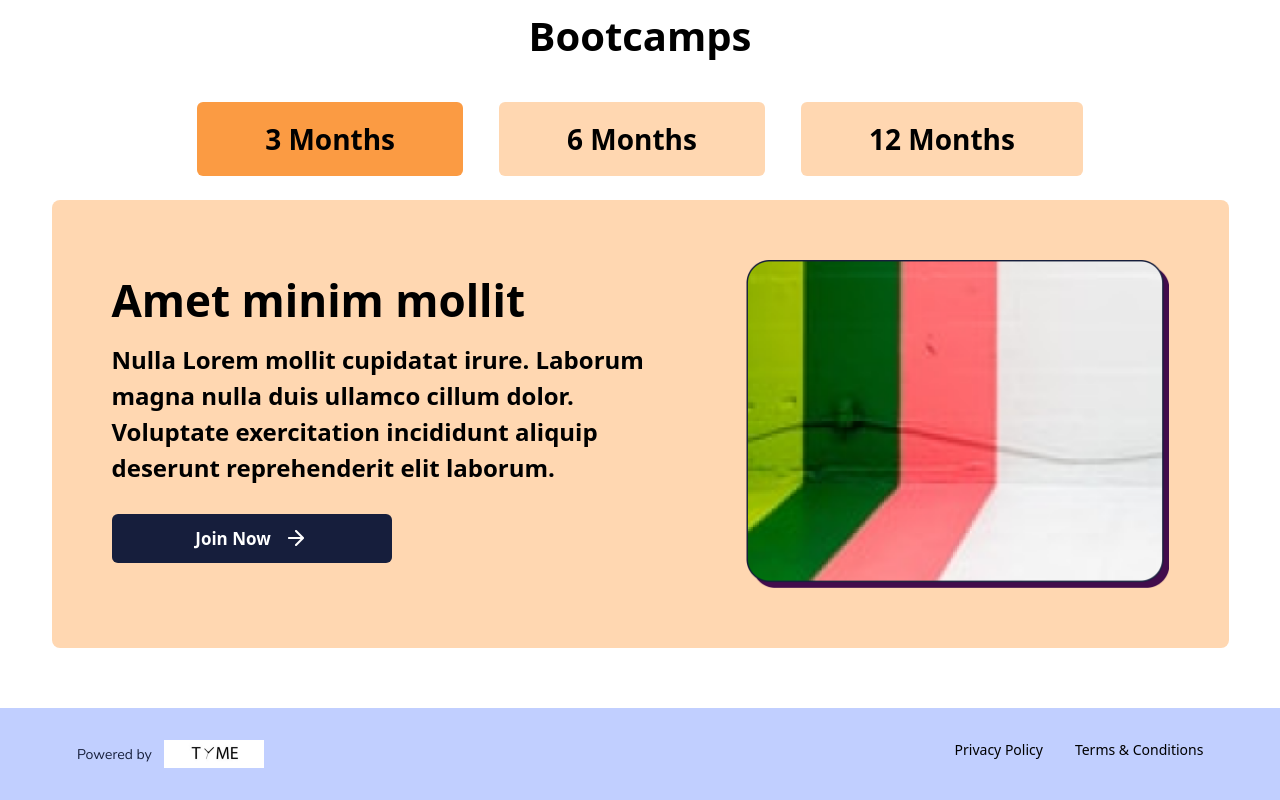
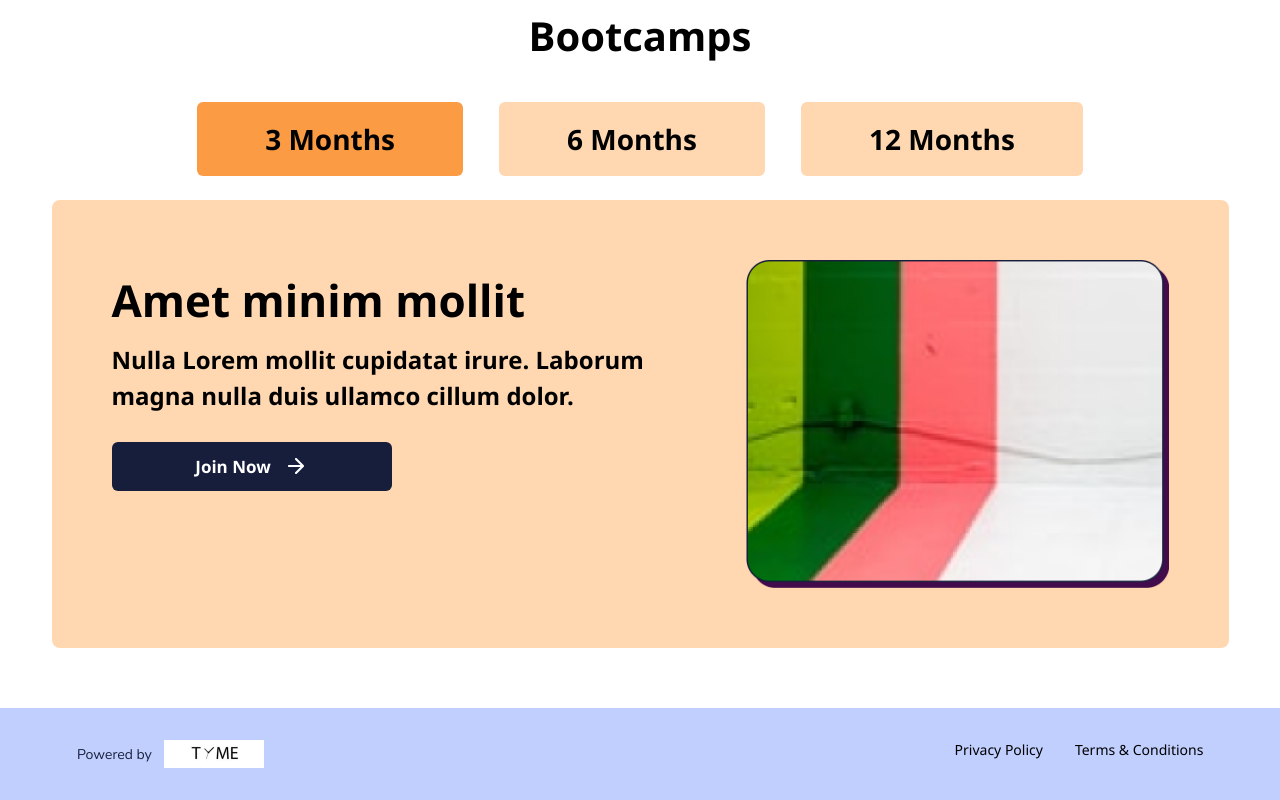
Before and after one commit to laskaramaan/qoohoo-assignment, a React (Create React App) app: page / in a window 1280 px wide. Shown: the part 1474-2274 px from the top of the page. Built offline with nearby package versions, Linux system fonts and the light colour scheme.

Commit message:
nunito sans font added

```diff
--- a/src/App.css
+++ b/src/App.css
@@ -5,6 +5,13 @@
 .App-logo {
   height: 40vmin;
   pointer-events: none;
+}
+
+body {
+  margin: 0;
+  font-family: "Nunito Sans", "Segoe UI", "Roboto", "Oxygen";
+  -webkit-font-smoothing: antialiased;
+  -moz-osx-font-smoothing: grayscale;
 }
 
 @media (prefers-reduced-motion: no-preference) {
--- a/src/config.js
+++ b/src/config.js
@@ -39,7 +39,7 @@ export const Bootcamp_data = [
   {
     title: "3 Months",
     head: "Amet minim mollit ",
-    desc: "Nulla Lorem mollit cupidatat irure. Laborum magna nulla duis ullamco cillum dolor. Voluptate exercitation incididunt aliquip deserunt reprehenderit elit laborum. ",
+    desc: "Nulla Lorem mollit cupidatat irure. Laborum magna nulla duis ullamco cillum dolor.  ",
     img: BootcampImg,
     joinBtn: true,
   },
@@ -54,7 +54,7 @@ export const Bootcamp_data = [
   {
     title: "12 Months",
     head: "Amet minim mollit ",
-    desc: "Nulla Lorem mollit cupidatat irure. Laborum magna nulla duis ullamco cillum dolor. Voluptate exercitation incididunt aliquip deserunt reprehenderit elit laborum. ",
+    desc: "Nulla Lorem mollit cupidatat irure. Voluptate exercitation incididunt aliquip deserunt reprehenderit elit laborum. ",
 
     img: card3,
     joinBtn: true,
```
